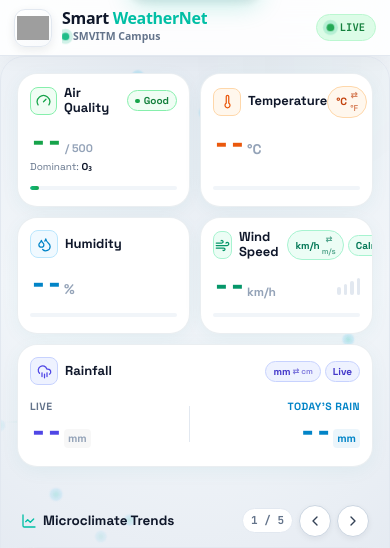
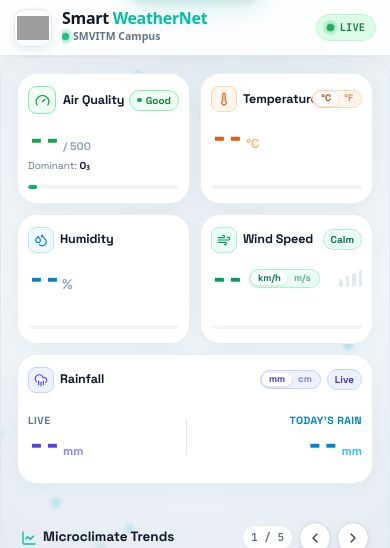
Before and after one commit to manishkumar507273-cmd/newphpaqi, a PHP site: page /php-frontend/ in a window 390 px wide. Shown: the top 548 px of the page. Run offline with PHP 8.4, Linux system fonts and the light colour scheme; data that the repository does not hold is empty; some libraries are stand-ins or nearby versions; grey boxes are pictures that could not be loaded.

Commit message:
Refactor overview card unit toggles with segmented pill controls and fix mobile header wrapping

```diff
--- a/php-frontend/pages/overview.php
+++ b/php-frontend/pages/overview.php
@@ -147,21 +147,21 @@ if (isset($init_bulk['today_rain_total']) && $init_bulk['today_rain_total'] !==
       <div class="overview-core-card" id="card-temp" style="border-color: #fed7aa;">
         <div style="position: absolute; top: 0; left: 0; right: 0; height: 3px; background: linear-gradient(90deg, #ea580c, #facc15);"></div>
         <div style="display: flex; align-items: center; justify-content: space-between; margin-bottom: 8px;">
-          <div style="display: flex; align-items: center; gap: 7px;">
-            <div class="overview-card-icon" style="width: 28px; height: 28px; border-radius: 8px; background-color: #fff7ed; display: flex; align-items: center; justify-content: center; color: #ea580c; border: 1px solid #fed7aa;">
-              <i data-lucide="thermometer" style="width: 15px; height: 15px;"></i>
+          <div style="display: flex; align-items: center; gap: 6px; min-width: 0;">
+            <div class="overview-card-icon" style="width: 26px; height: 26px; border-radius: 8px; background-color: #fff7ed; display: flex; align-items: center; justify-content: center; color: #ea580c; border: 1px solid #fed7aa; flex-shrink: 0;">
+              <i data-lucide="thermometer" style="width: 14px; height: 14px;"></i>
             </div>
-            <h4 class="overview-card-title" style="margin: 0; font-size: 13px; font-weight: 700; color: #0f172a; line-height: 1.15;">Temperature</h4>
+            <h4 class="overview-card-title" style="margin: 0; font-size: 13px; font-weight: 700; color: #0f172a; line-height: 1.15; white-space: nowrap;">Temperature</h4>
           </div>
-          <button id="btn-temp" onclick="toggleTemp()" title="Switch unit: °C / °F" class="param-unit-btn" style="display: inline-flex; align-items: center; gap: 3px; padding: 2px 8px; border-radius: 999px; font-size: 10.5px; font-weight: 800; background-color: #fff7ed; color: #c2410c; border: 1px solid #fed7aa; cursor: pointer; transition: all 0.15s ease;">
-            <span id="btn-temp-val">°C</span>
-            <span id="btn-temp-alt" style="font-size: 8.5px; opacity: 0.65; font-weight: 600;">⇄ °F</span>
+          <button type="button" id="btn-temp" onclick="toggleTemp()" title="Switch temperature unit: °C / °F" class="segmented-unit-btn" style="background-color: #fff7ed; border-color: #fed7aa; color: #c2410c;">
+            <span class="unit-opt active" id="unit-opt-c">°C</span>
+            <span class="unit-opt" id="unit-opt-f">°F</span>
           </button>
         </div>
         <div style="display: flex; align-items: center; justify-content: space-between; margin: 4px 0;">
-          <div style="display: flex; align-items: baseline; gap: 2px;">
+          <div style="display: flex; align-items: baseline; gap: 3px;">
             <span id="temp-val" class="overview-card-val" style="font-size: 32px; font-weight: 900; line-height: 1; letter-spacing: -0.03em; color: #ea580c; font-family: var(--font-mono);"><?= $init_temp ?></span>
-            <span id="temp-unit-display" onclick="toggleTemp()" title="Click to switch °C / °F" style="font-size: 14px; font-weight: 700; color: #94a3b8; cursor: pointer;">°C</span>
+            <span id="temp-unit-display" style="font-size: 13px; font-weight: 700; color: #fdba74;">°C</span>
           </div>
         </div>
         <div style="margin-top: auto; padding-top: 8px;">
@@ -178,13 +178,13 @@ if (isset($init_bulk['today_rain_total']) && $init_bulk['today_rain_total'] !==
       <div class="overview-core-card" id="card-hum" style="border-color: #bae6fd;">
         <div style="position: absolute; top: 0; left: 0; right: 0; height: 3px; background: linear-gradient(90deg, #0284c7, #38bdf8);"></div>
         <div style="display: flex; align-items: center; justify-content: space-between; margin-bottom: 8px;">
-          <div style="display: flex; align-items: center; gap: 7px;">
-            <div class="overview-card-icon" style="width: 28px; height: 28px; border-radius: 8px; background-color: #f0f9ff; display: flex; align-items: center; justify-content: center; color: #0284c7; border: 1px solid #bae6fd;">
-              <i data-lucide="droplets" style="width: 15px; height: 15px;"></i>
+          <div style="display: flex; align-items: center; gap: 6px; min-width: 0;">
+            <div class="overview-card-icon" style="width: 26px; height: 26px; border-radius: 8px; background-color: #f0f9ff; display: flex; align-items: center; justify-content: center; color: #0284c7; border: 1px solid #bae6fd; flex-shrink: 0;">
+              <i data-lucide="droplets" style="width: 14px; height: 14px;"></i>
             </div>
-            <h4 class="overview-card-title" style="margin: 0; font-size: 13px; font-weight: 700; color: #0f172a; line-height: 1.15;">Humidity</h4>
+            <h4 class="overview-card-title" style="margin: 0; font-size: 13px; font-weight: 700; color: #0f172a; line-height: 1.15; white-space: nowrap;">Humidity</h4>
           </div>
-          <span id="hum-badge" class="overview-card-badge" style="display: <?= !empty($init_hum_badge) ? 'inline-flex' : 'none' ?>; padding: 2px 7px; border-radius: 999px; font-size: 10px; font-weight: 700; background-color: <?= ($init_hum !== '--' && (float)$init_hum >= 60) ? '#f1f5f9' : '#fef9c3' ?>; color: <?= ($init_hum !== '--' && (float)$init_hum >= 60) ? '#475569' : '#854d0e' ?>; border: 1px solid <?= ($init_hum !== '--' && (float)$init_hum >= 60) ? '#cbd5e1' : '#fde047' ?>;">
+          <span id="hum-badge" class="overview-card-badge" style="display: <?= !empty($init_hum_badge) ? 'inline-flex' : 'none' ?>; padding: 2px 7px; border-radius: 999px; font-size: 10px; font-weight: 700; background-color: <?= ($init_hum !== '--' && (float)$init_hum >= 60) ? '#f1f5f9' : '#fef9c3' ?>; color: <?= ($init_hum !== '--' && (float)$init_hum >= 60) ? '#475569' : '#854d0e' ?>; border: 1px solid <?= ($init_hum !== '--' && (float)$init_hum >= 60) ? '#cbd5e1' : '#fde047' ?>; flex-shrink: 0;">
             <?= $init_hum_badge ?>
           </span>
         </div>
@@ -208,26 +208,23 @@ if (isset($init_bulk['today_rain_total']) && $init_bulk['today_rain_total'] !==
       <div class="overview-core-card" id="card-wind" style="border-color: #a7f3d0;">
         <div style="position: absolute; top: 0; left: 0; right: 0; height: 3px; background: linear-gradient(90deg, #059669, #10b981);"></div>
         <div style="display: flex; align-items: center; justify-content: space-between; margin-bottom: 8px;">
-          <div style="display: flex; align-items: center; gap: 7px;">
-            <div class="overview-card-icon" style="width: 28px; height: 28px; border-radius: 8px; background-color: #ecfdf5; display: flex; align-items: center; justify-content: center; color: #059669; border: 1px solid #a7f3d0;">
-              <i data-lucide="wind" style="width: 15px; height: 15px;"></i>
+          <div style="display: flex; align-items: center; gap: 6px; min-width: 0;">
+            <div class="overview-card-icon" style="width: 26px; height: 26px; border-radius: 8px; background-color: #ecfdf5; display: flex; align-items: center; justify-content: center; color: #059669; border: 1px solid #a7f3d0; flex-shrink: 0;">
+              <i data-lucide="wind" style="width: 14px; height: 14px;"></i>
             </div>
-            <h4 class="overview-card-title" style="margin: 0; font-size: 13px; font-weight: 700; color: #0f172a; line-height: 1.15;">Wind Speed</h4>
+            <h4 class="overview-card-title" style="margin: 0; font-size: 13px; font-weight: 700; color: #0f172a; line-height: 1.15; white-space: nowrap;">Wind Speed</h4>
           </div>
-          <div style="display: flex; align-items: center; gap: 4px;">
-            <button id="btn-wind" onclick="toggleWind()" title="Switch unit: km/h / m/s" class="param-unit-btn" style="display: inline-flex; align-items: center; gap: 2px; padding: 2px 7px; border-radius: 999px; font-size: 10px; font-weight: 800; background-color: #ecfdf5; color: #047857; border: 1px solid #a7f3d0; cursor: pointer; transition: all 0.15s ease;">
-              <span id="btn-wind-val">km/h</span>
-              <span id="btn-wind-alt" style="font-size: 8px; opacity: 0.65; font-weight: 600;">⇄ m/s</span>
-            </button>
-            <span id="wind-badge" class="overview-card-badge" style="padding: 2px 7px; border-radius: 999px; font-size: 10px; font-weight: 700; background-color: #ecfdf5; color: #047857; border: 1px solid #a7f3d0;">
-              <?= $init_wind_badge ?>
-            </span>
-          </div>
+          <span id="wind-badge" class="overview-card-badge" style="padding: 2px 7px; border-radius: 999px; font-size: 10px; font-weight: 700; background-color: #ecfdf5; color: #047857; border: 1px solid #a7f3d0; flex-shrink: 0;">
+            <?= $init_wind_badge ?>
+          </span>
         </div>
         <div style="display: flex; align-items: center; justify-content: space-between; margin: 4px 0;">
-          <div style="display: flex; align-items: baseline; gap: 2px;">
+          <div style="display: flex; align-items: center; gap: 6px;">
             <span id="wind-val" class="overview-card-val" style="font-size: 32px; font-weight: 900; line-height: 1; letter-spacing: -0.03em; color: #059669; font-family: var(--font-mono);"><?= $init_wind ?></span>
-            <span id="wind-unit-display" onclick="toggleWind()" title="Click to switch km/h / m/s" style="font-size: 12px; font-weight: 700; color: #94a3b8; cursor: pointer;">km/h</span>
+            <button type="button" id="btn-wind" onclick="toggleWind()" title="Switch wind unit: km/h / m/s" class="segmented-unit-btn" style="background-color: #ecfdf5; border-color: #a7f3d0; color: #047857;">
+              <span class="unit-opt active" id="unit-opt-kmh">km/h</span>
+              <span class="unit-opt" id="unit-opt-ms">m/s</span>
+            </button>
           </div>
           <div class="overview-wind-equalizer" style="display: flex; align-items: flex-end; gap: 3px; height: 16px;">
             <div id="eq-1" style="width: 3.5px; height: 8px; border-radius: 2px; background-color: <?= $init_wind_kmh >= 2.5 ? '#059669' : '#e2e8f0' ?>; transition: background-color 0.3s ease;"></div>
@@ -250,18 +247,18 @@ if (isset($init_bulk['today_rain_total']) && $init_bulk['today_rain_total'] !==
       <div class="overview-core-card" id="card-rain" style="border-color: #c7d2fe;">
         <div id="rain-grad" style="position: absolute; top: 0; left: 0; right: 0; height: 3px; background: linear-gradient(90deg, #6366f1, #0284c7);"></div>
         <div style="display: flex; align-items: center; justify-content: space-between; margin-bottom: 8px;">
-          <div style="display: flex; align-items: center; gap: 7px;">
-            <div id="rain-icon-bg" class="overview-card-icon" style="width: 28px; height: 28px; border-radius: 8px; background-color: #eef2ff; display: flex; align-items: center; justify-content: center; color: #4f46e5; border: 1px solid #c7d2fe;">
-              <i data-lucide="cloud-rain" style="width: 15px; height: 15px;"></i>
+          <div style="display: flex; align-items: center; gap: 6px; min-width: 0;">
+            <div id="rain-icon-bg" class="overview-card-icon" style="width: 26px; height: 26px; border-radius: 8px; background-color: #eef2ff; display: flex; align-items: center; justify-content: center; color: #4f46e5; border: 1px solid #c7d2fe; flex-shrink: 0;">
+              <i data-lucide="cloud-rain" style="width: 14px; height: 14px;"></i>
             </div>
-            <h4 class="overview-card-title" style="margin: 0; font-size: 13px; font-weight: 700; color: #0f172a; line-height: 1.15;">Rainfall</h4>
+            <h4 class="overview-card-title" style="margin: 0; font-size: 13px; font-weight: 700; color: #0f172a; line-height: 1.15; white-space: nowrap;">Rainfall</h4>
           </div>
-          <div style="display: flex; align-items: center; gap: 4px;">
-            <button id="btn-rain" onclick="toggleRain()" title="Switch unit: mm / cm" class="param-unit-btn" style="display: inline-flex; align-items: center; gap: 2px; padding: 2px 7px; border-radius: 999px; font-size: 10px; font-weight: 800; background-color: #eef2ff; color: #4338ca; border: 1px solid #c7d2fe; cursor: pointer; transition: all 0.15s ease;">
-              <span id="btn-rain-val">mm</span>
-              <span id="btn-rain-alt" style="font-size: 8px; opacity: 0.65; font-weight: 600;">⇄ cm</span>
+          <div style="display: flex; align-items: center; gap: 6px;">
+            <button type="button" id="btn-rain" onclick="toggleRain()" title="Switch rainfall unit: mm / cm" class="segmented-unit-btn" style="background-color: #eef2ff; border-color: #c7d2fe; color: #4338ca;">
+              <span class="unit-opt active" id="unit-opt-mm">mm</span>
+              <span class="unit-opt" id="unit-opt-cm">cm</span>
             </button>
-            <span id="rain-badge" class="overview-card-badge" style="padding: 2px 7px; border-radius: 999px; font-size: 10px; font-weight: 700; background-color: <?= $is_raining_initial ? '#e0f2fe' : '#eef2ff' ?>; color: <?= $is_raining_initial ? '#0369a1' : '#4338ca' ?>; border: 1px solid <?= $is_raining_initial ? '#bae6fd' : '#c7d2fe' ?>;">
+            <span id="rain-badge" class="overview-card-badge" style="padding: 2px 7px; border-radius: 999px; font-size: 10px; font-weight: 700; background-color: <?= $is_raining_initial ? '#e0f2fe' : '#eef2ff' ?>; color: <?= $is_raining_initial ? '#0369a1' : '#4338ca' ?>; border: 1px solid <?= $is_raining_initial ? '#bae6fd' : '#c7d2fe' ?>; flex-shrink: 0;">
               <?= $is_raining_initial ? '🌧️ Rain' : 'Live' ?>
             </span>
           </div>
@@ -269,17 +266,17 @@ if (isset($init_bulk['today_rain_total']) && $init_bulk['today_rain_total'] !==
         <div style="display: flex; align-items: center; justify-content: space-between; margin-top: auto; margin-bottom: auto; padding: 6px 0;">
           <div>
             <div style="font-size: 10.5px; font-weight: 700; color: #64748b; text-transform: uppercase; letter-spacing: 0.04em; margin-bottom: 3px;">Live</div>
-            <div style="display: flex; align-items: baseline; gap: 2px;">
+            <div style="display: flex; align-items: baseline; gap: 3px;">
               <span id="rain-val" class="overview-card-val" style="font-size: 26px; font-weight: 900; line-height: 1; letter-spacing: -0.03em; color: #4f46e5; font-family: var(--font-mono);"><?= $init_live_rain ?></span>
-              <span id="rain-unit-live" onclick="toggleRain()" title="Click to toggle mm / cm" style="font-size: 11px; font-weight: 700; color: #94a3b8; cursor: pointer; padding: 1px 4px; border-radius: 4px; background: rgba(0,0,0,0.03); transition: all 0.15s ease;">mm</span>
+              <span id="rain-unit-live" style="font-size: 12px; font-weight: 700; color: #818cf8;">mm</span>
             </div>
           </div>
           <div style="width: 1px; height: 36px; background: #e2e8f0; margin: 0 4px;"></div>
           <div style="text-align: right;">
             <div style="font-size: 10.5px; font-weight: 700; color: #0284c7; text-transform: uppercase; letter-spacing: 0.04em; margin-bottom: 3px;">Today's Rain</div>
-            <div style="display: flex; align-items: baseline; justify-content: flex-end; gap: 2px;">
+            <div style="display: flex; align-items: baseline; justify-content: flex-end; gap: 3px;">
               <span id="total-rain-val" class="overview-card-val" style="font-size: 26px; font-weight: 900; line-height: 1; letter-spacing: -0.03em; color: #0284c7; font-family: var(--font-mono);"><?= $init_today_rain ?></span>
-              <span id="rain-unit-total" onclick="toggleRain()" title="Click to toggle mm / cm" style="font-size: 11px; font-weight: 700; color: #0284c7; cursor: pointer; padding: 1px 4px; border-radius: 4px; background: rgba(2, 132, 199, 0.08); transition: all 0.15s ease;">mm</span>
+              <span id="rain-unit-total" style="font-size: 12px; font-weight: 700; color: #38bdf8;">mm</span>
             </div>
           </div>
         </div>
@@ -467,6 +464,18 @@ if (isset($init_bulk['today_rain_total']) && $init_bulk['today_rain_total'] !==
       .overview-grid > *:nth-child(5) {
         grid-column: span 2 !important;
       }
+      .overview-card-title {
+        font-size: 12.5px !important;
+        white-space: nowrap !important;
+        letter-spacing: -0.01em !important;
+      }
+      .overview-core-card {
+        padding: 12px 10px 10px !important;
+        min-height: 130px !important;
+      }
+      .overview-card-val {
+        font-size: 28px !important;
+      }
     }
     .overview-chart-carousel::-webkit-scrollbar {
       display: none;
@@ -490,19 +499,44 @@ if (isset($init_bulk['today_rain_total']) && $init_bulk['today_rain_total'] !==
       transform: translateY(-3px);
       box-shadow: 0 8px 20px rgba(15, 23, 42, 0.07) !important;
     }
-    .param-unit-btn {
+    .segmented-unit-btn {
+      display: inline-flex;
+      align-items: center;
+      padding: 1.5px;
+      border-radius: 999px;
+      cursor: pointer;
       user-select: none;
       -webkit-user-select: none;
       transition: all 0.15s ease;
+      line-height: 1;
+      flex-shrink: 0;
+      border: 1px solid transparent;
+      outline: none;
+      background: transparent;
     }
-    .param-unit-btn:hover {
+    .segmented-unit-btn .unit-opt {
+      display: inline-flex;
+      align-items: center;
+      justify-content: center;
+      padding: 2px 6.5px;
+      border-radius: 999px;
+      font-size: 9.5px;
+      font-weight: 700;
+      transition: all 0.15s ease;
+      color: inherit;
+      opacity: 0.6;
+    }
+    .segmented-unit-btn .unit-opt.active {
+      background: #ffffff;
+      opacity: 1;
+      font-weight: 800;
+      box-shadow: 0 1px 3px rgba(0, 0, 0, 0.12);
+    }
+    .segmented-unit-btn:hover {
       transform: translateY(-1px);
-      filter: brightness(0.96);
-      box-shadow: 0 2px 6px rgba(0, 0, 0, 0.08);
     }
-    .param-unit-btn:active {
+    .segmented-unit-btn:active {
       transform: translateY(0);
-      filter: brightness(0.92);
     }
     .overview-bar-scale {
       display: flex;
@@ -557,15 +591,6 @@ var getAqiCategory = function(val) {
 
 function toggleTemp() {
     tempUnit = tempUnit === 'C' ? 'F' : 'C';
-    const vEl = document.getElementById('btn-temp-val');
-    const aEl = document.getElementById('btn-temp-alt');
-    if (vEl && aEl) {
-        vEl.innerText = '°' + tempUnit;
-        aEl.innerText = tempUnit === 'C' ? '⇄ °F' : '⇄ °C';
-    } else {
-        const btn = document.getElementById('btn-temp');
-        if (btn) btn.innerText = '°' + tempUnit;
-    }
     updateTempDisplay();
     if (typeof updateMobileHero === 'function') updateMobileHero();
     if (cachedWeatherHistory) {
@@ -575,15 +600,6 @@ function toggleTemp() {
 
 function toggleWind() {
     windUnit = windUnit === 'kmh' ? 'ms' : 'kmh';
-    const vEl = document.getElementById('btn-wind-val');
-    const aEl = document.getElementById('btn-wind-alt');
-    if (vEl && aEl) {
-        vEl.innerText = windUnit === 'kmh' ? 'km/h' : 'm/s';
-        aEl.innerText = windUnit === 'kmh' ? '⇄ m/s' : '⇄ km/h';
-    } else {
-        const btn = document.getElementById('btn-wind');
-        if (btn) btn.innerText = windUnit === 'kmh' ? 'km/h' : 'm/s';
-    }
     updateWindDisplay();
     if (typeof updateMobileHero === 'function') updateMobileHero();
     if (cachedWeatherHistory) {
@@ -605,15 +621,12 @@ function updateRainDisplay() {
     const totalEl = document.getElementById('total-rain-val');
     const unitLiveEl = document.getElementById('rain-unit-live');
     const unitTotalEl = document.getElementById('rain-unit-total');
-    const vEl = document.getElementById('btn-rain-val');
-    const aEl = document.getElementById('btn-rain-alt');
+    const optMm = document.getElementById('unit-opt-mm');
+    const optCm = document.getElementById('unit-opt-cm');
 
-    if (vEl && aEl) {
-        vEl.innerText = rainUnit;
-        aEl.innerText = rainUnit === 'mm' ? '⇄ cm' : '⇄ mm';
-    } else {
-        const btn = document.getElementById('btn-rain');
-        if (btn) btn.innerText = rainUnit;
+    if (optMm && optCm) {
+        optMm.classList.toggle('active', rainUnit === 'mm');
+        optCm.classList.toggle('active', rainUnit === 'cm');
     }
     if (unitLiveEl) unitLiveEl.innerText = rainUnit;
     if (unitTotalEl) unitTotalEl.innerText = rainUnit;
@@ -629,6 +642,12 @@ function updateRainDisplay() {
 }
 
 function updateTempDisplay() {
+    const optC = document.getElementById('unit-opt-c');
+    const optF = document.getElementById('unit-opt-f');
+    if (optC && optF) {
+        optC.classList.toggle('active', tempUnit === 'C');
+        optF.classList.toggle('active', tempUnit === 'F');
+    }
     if (rawTemp == null) return;
     const val = tempUnit === 'C' ? Number(rawTemp).toFixed(1) : ((Number(rawTemp) * 9/5) + 32).toFixed(1);
     const tempValEl = document.getElementById('temp-val');
@@ -649,6 +668,12 @@ function updateTempDisplay() {
 }
 
 function updateWindDisplay() {
+    const optKmh = document.getElementById('unit-opt-kmh');
+    const optMs = document.getElementById('unit-opt-ms');
+    if (optKmh && optMs) {
+        optKmh.classList.toggle('active', windUnit === 'kmh');
+        optMs.classList.toggle('active', windUnit === 'ms');
+    }
     if (rawWind == null) return;
     const val = windUnit === 'kmh' ? Number(rawWind).toFixed(1) : (Number(rawWind) / 3.6).toFixed(1);
     const windValEl = document.getElementById('wind-val');
```
